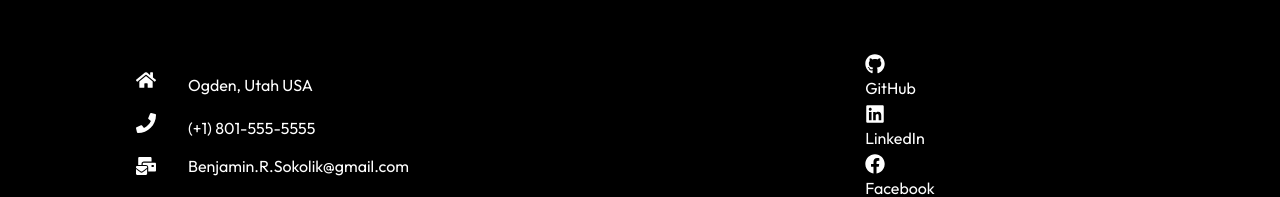
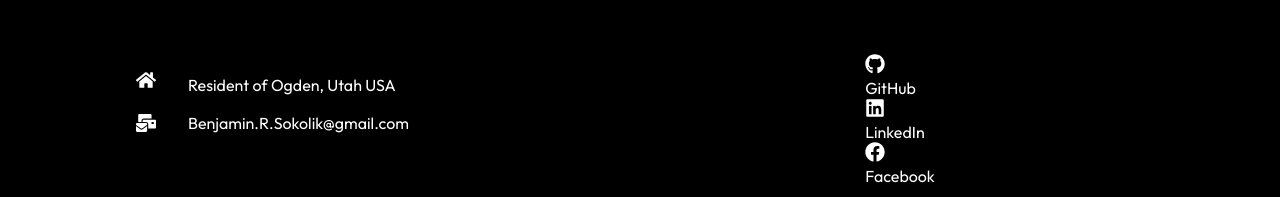
Before and after one commit to aBraveNewURL/Portfolio2.0lio, a React (Create React App) app: page / in a window 1280 px wide. Shown: the part 846-1043 px from the top of the page. Built offline with nearby package versions, Linux system fonts and the light colour scheme.

Commit message:
adjusted navbar styling

```diff
--- a/src/components/Footer.js
+++ b/src/components/Footer.js
@@ -10,19 +10,13 @@ const Footer = () => {
                     <div className='location'>
                         <FaHome size={20} style={{ color: "white", marginRight: "2rem" }} />
                         <div>
-                            <p>Ogden, Utah USA</p>
-                        </div>
-                    </div>
-                    <div className='phone'>
-                        <FaPhone size={20} style={{ color: "white", marginRight: "2rem" }} />
-                        <div>
-                            <p>(+1) 801-555-5555</p>
+                            <p>Resident of Ogden, Utah USA</p>
                         </div>
                     </div>
                     <div className='email'>
                         <FaMailBulk size={20} style={{ color: "white", marginRight: "2rem" }} />
                         <div>
-                            < a href='Benjamin.R.Sokolik@gmail.com'>Benjamin.R.Sokolik@gmail.com</a>
+                            < a href='mailto:Benjamin.R.Sokolik@gmail.com'>Benjamin.R.Sokolik@gmail.com</a>
                         </div>
                     </div>
                 </div>
--- a/src/components/NavbarStyle.css
+++ b/src/components/NavbarStyle.css
@@ -25,6 +25,11 @@
     font-size: 1.2rem;
     font-weight: 500;
 }
+
+.nav-menu li a:hover{
+    color: rgb(250, 0, 162);
+}
+
 
 .hamburger {
     display: none;
@@ -58,7 +63,9 @@
     .nav-menu li a {
         font-size: 2rem;
     }
-
+     /* {
+        color: rgb(250, 0, 162);
+    } */
     .nav-menu li a:hover {
         color:rgb(217, 217, 249)
     }
```
